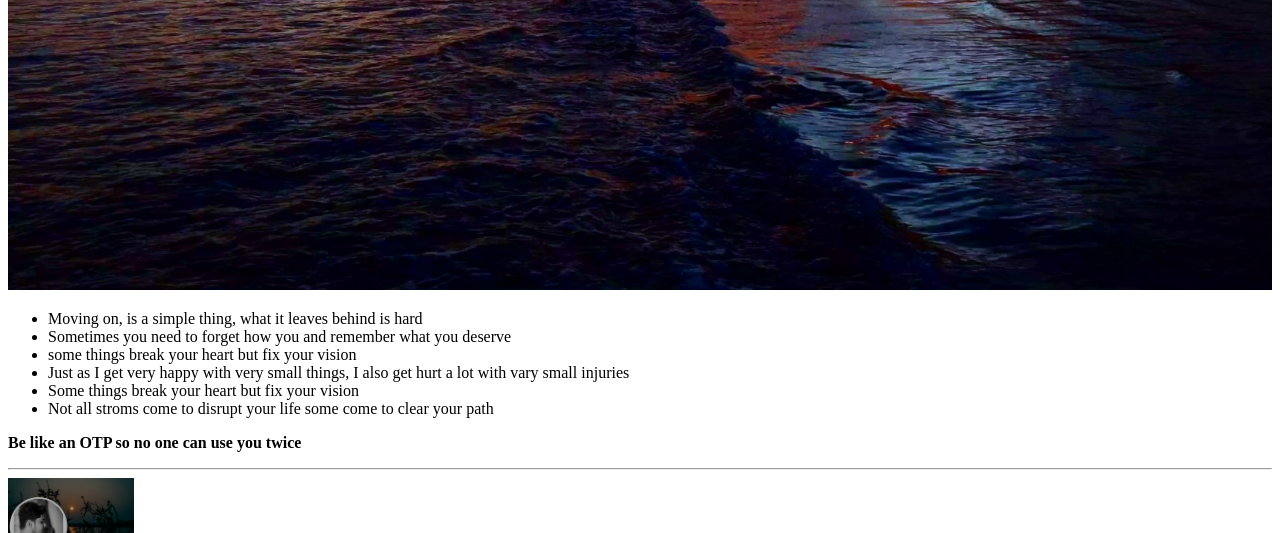
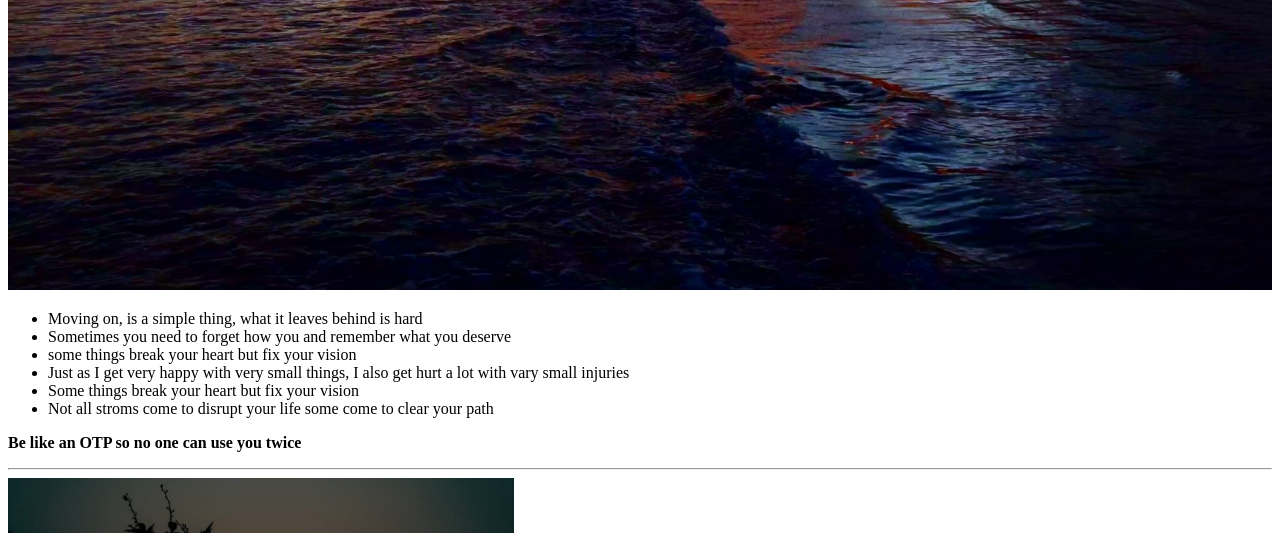
Before and after one commit to ayanbera123/Ayan-s-web, a plain HTML site: page index.html in a window 1280 px wide. Shown: the part 672-1205 px from the top of the page. Drawn offline with Linux system fonts and the light colour scheme.

Commit message:
Update index.html

```diff
--- a/index.html
+++ b/index.html
@@ -48,7 +48,7 @@ life some come to clear your path</li>
 <hr>
 <footer>
 <a href="https://www.facebook.com/ayanpramanik.ap?midextid=ZbWKwL">
-<img src="img/a.p.jpg" width="10%"></a>
+<img src="img/a.p.jpg" width="40%"></a>
 Copyright &copy;Ayan's LifeCraft.Always Be Happy 2023
 </footer>
 </body>
```
